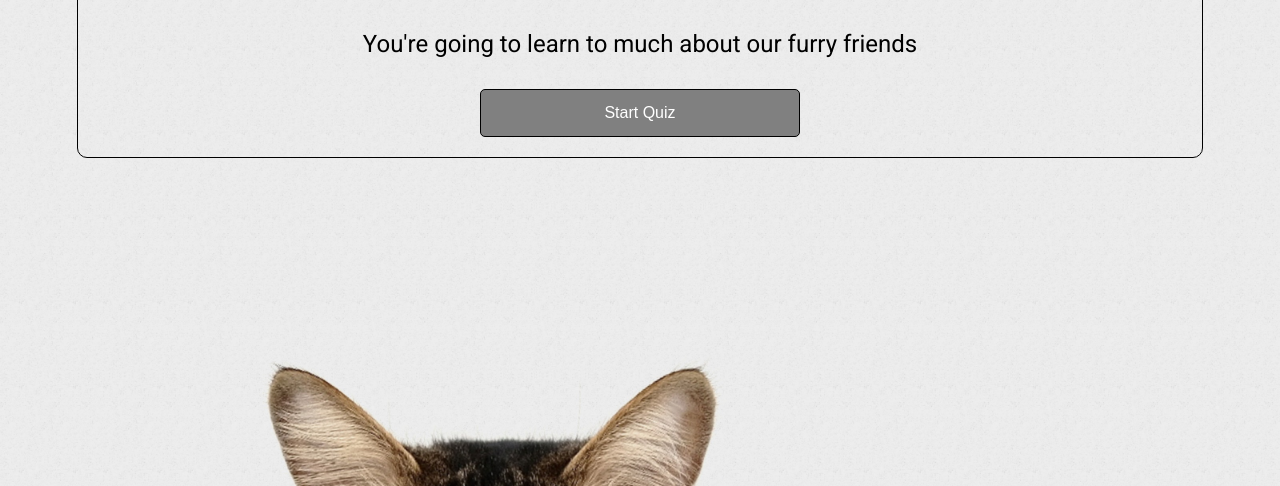
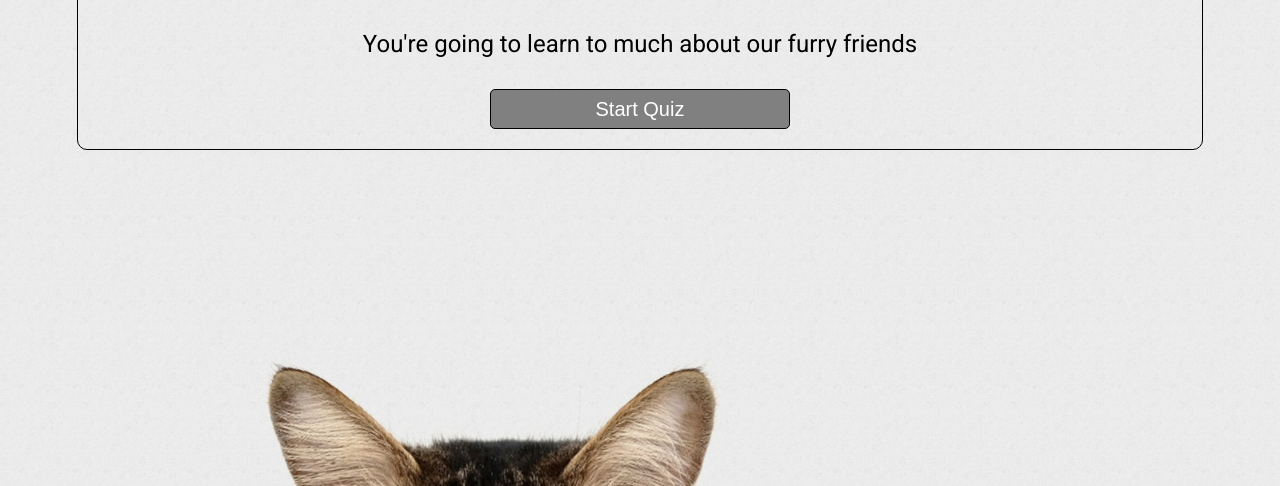
Before and after one commit to thinkful-ei-macaw/jv-quiz-app, a plain HTML site: page index.html in a window 1280 px wide. Shown: the part 314-800 px from the top of the page. Drawn offline with nearby package versions, Linux system fonts and the light colour scheme.

Commit message:
fixed desktop button size

```diff
--- a/app.css
+++ b/app.css
@@ -173,8 +173,7 @@ input {
   }
 
   .quiz-container button {
-    height: 3em;
-    width: 20em;
+    font-size: 1.25em;
   }
 
 }
```
